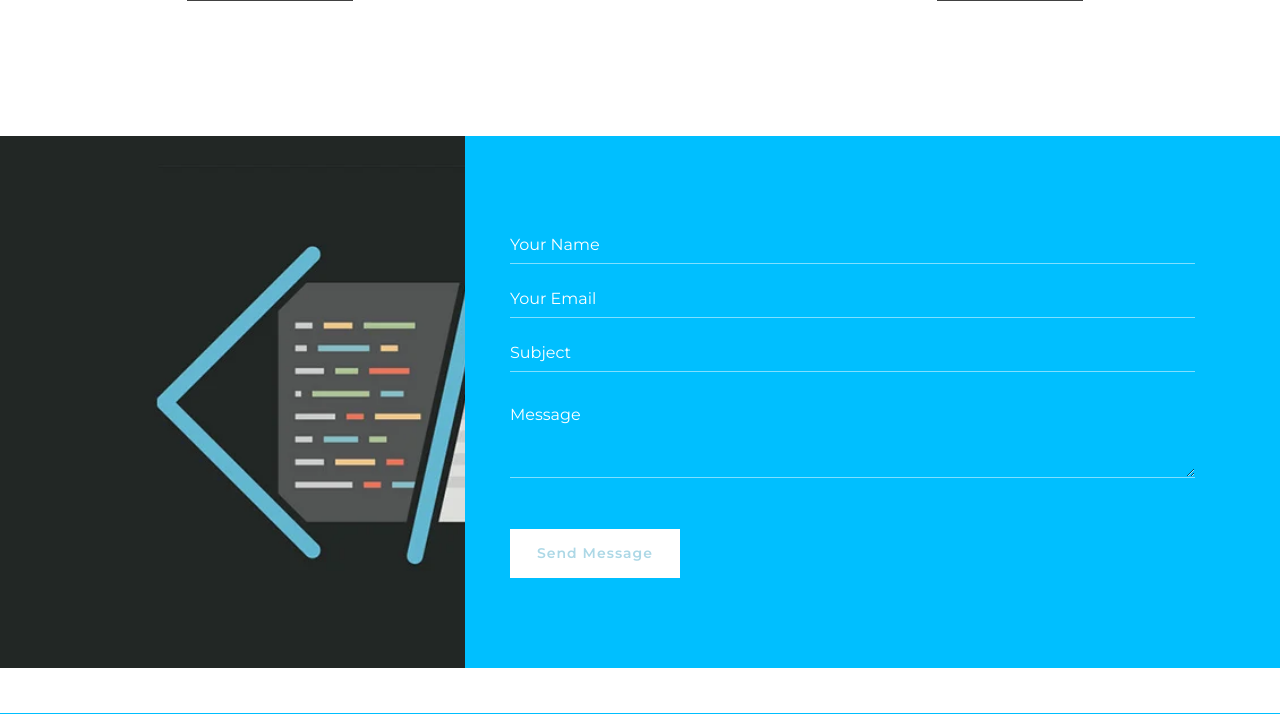
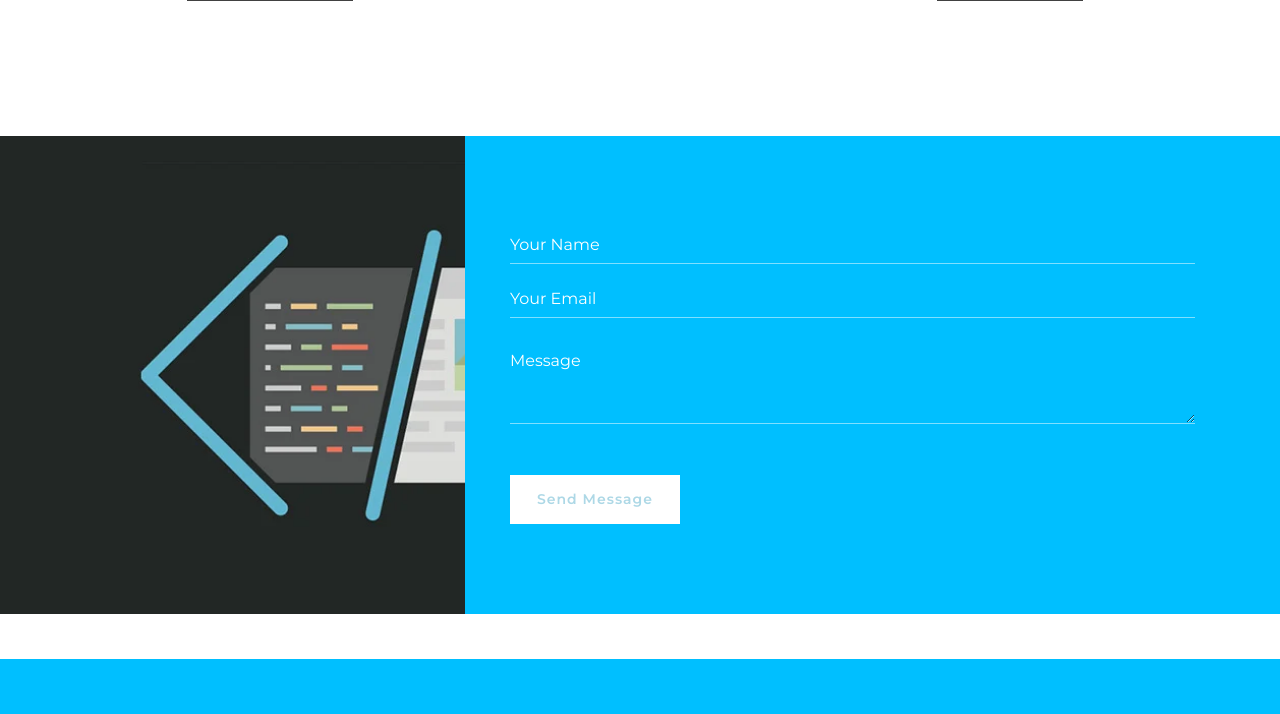
Before and after one commit to Ndxxxu-Ndichu/techy-webster, a Flask app: page /learn in a window 1280 px wide. Shown: the part 4031-4745 px from the top of the page. Run offline with Flask 2, Linux system fonts and the light colour scheme; some libraries are stand-ins or nearby versions.

Commit message:
Add files via upload

```diff
--- a/templates/learn.html
+++ b/templates/learn.html
@@ -665,19 +665,16 @@
                                 <div id="success"></div>
                                 <form name="sentMessage" id="contactForm" novalidate="novalidate">
                                     <div class="control-group">
-                                        <input type="text" class="form-control" id="name" placeholder="Your Name" required="required" data-validation-required-message="Please enter your name" />
+                                        <input name="name" type="text" class="form-control" id="name" placeholder="Your Name" required="required" data-validation-required-message="Please enter your name" />
                                         <p class="help-block"></p>
                                     </div>
                                     <div class="control-group">
-                                        <input type="email" class="form-control" id="email" placeholder="Your Email" required="required" data-validation-required-message="Please enter your email" />
+                                        <input name="email" type="email" class="form-control" id="email" placeholder="Your Email" required="required" data-validation-required-message="Please enter your email" />
                                         <p class="help-block"></p>
                                     </div>
+
                                     <div class="control-group">
-                                        <input type="text" class="form-control" id="subject" placeholder="Subject" required="required" data-validation-required-message="Please enter a subject" />
-                                        <p class="help-block"></p>
-                                    </div>
-                                    <div class="control-group">
-                                        <textarea class="form-control" id="message" placeholder="Message" required="required" data-validation-required-message="Please enter your message"></textarea>
+                                        <textarea name="message" class="form-control" id="message" placeholder="Message" required="required" data-validation-required-message="Please enter your message"></textarea>
                                         <p class="help-block"></p>
                                     </div>
                                     <div>
```
